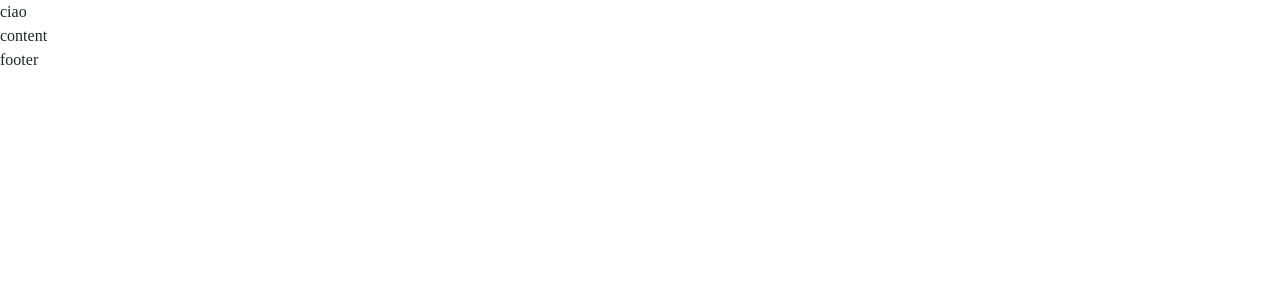
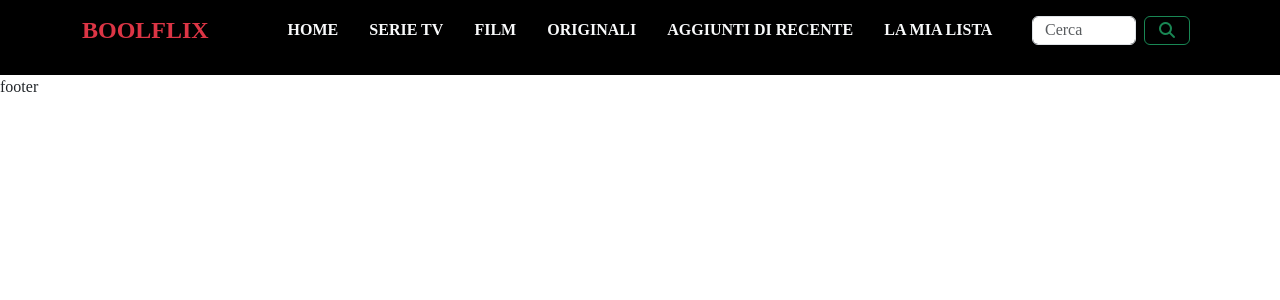
Before and after one commit to Andrea030105/vite-boolflix, a Vue app: page / in a window 1280 px wide. Shown: the top 300 px of the page. Built offline with nearby package versions, Linux system fonts and the light colour scheme.

Commit message:
Milestone-0-1-done

```diff
--- a/package.json
+++ b/package.json
@@ -10,6 +10,7 @@
   },
   "dependencies": {
     "@fontsource-variable/montserrat": "^5.2.8",
+    "@fortawesome/fontawesome-free": "^7.1.0",
     "axios": "^1.13.4",
     "bootstrap": "^5.3.8",
     "vue": "^3.5.24"
--- a/src/App.vue
+++ b/src/App.vue
@@ -3,18 +3,33 @@
 import AppHeader from './components/AppHeader.vue';
 import AppContent from './components/AppContent.vue';
 import AppFooter from './components/AppFooter.vue';
+import { store } from './store';
+import axios from 'axios';
 
 export default {
+  data() {
+    return {
+      store,
+    }
+  },
   components: {
     AppHeader,
     AppContent,
     AppFooter
-  }
+  },
+  methods: {
+    titlesearch() {
+      let newUrl = store.url + store.keyApi + "&query=" + store.wordSearch;
+      axios.get(newUrl).then((response) => {
+        store.filmSearchArray = response.data.results
+      })
+    }
+  },
 }
 </script>
 <template>
 
-  <AppHeader />
+  <AppHeader @search="titlesearch" />
   <AppContent />
   <AppFooter />
 
--- a/src/components/AppContent.vue
+++ b/src/components/AppContent.vue
@@ -1,11 +1,20 @@
 <script>
+import { store } from '../store';
+
 export default {
-
+    data() {
+        return {
+            store,
+        }
+    },
 }
 </script>
 <template>
-    <div>
-        content
+    <div v-for="(item, index) in store.filmSearchArray" :key="index">
+        {{ item.original_title }}
+        {{ item.title }}
+        {{ item.original_language }}
+        {{ item.vote_average }}
     </div>
 </template>
 <style lang="scss" scoped></style>
--- a/src/components/AppHeader.vue
+++ b/src/components/AppHeader.vue
@@ -1,11 +1,74 @@
 <script>
+import { store } from '../store';
+
 export default {
-
+    data() {
+        return {
+            menuArray: [
+                "Home",
+                "Serie Tv",
+                "Film",
+                "Originali",
+                "Aggiunti di Recente",
+                "La mia lista",
+            ],
+            store,
+        }
+    },
 }
 </script>
 <template>
-    <div>
-        ciao
-    </div>
+    <header class="bg-black p-3">
+        <div class="container">
+            <div class="row">
+                <div class="col-2 d-flex align-items-center">
+                    <h2 class="text-danger text-uppercase fw-bold">
+                        BoolFlix
+                    </h2>
+                </div>
+                <div class="col-8 d-flex align-items-center">
+                    <div class="menu-list w-100">
+                        <ul class="list-unstyled d-flex justify-content-around text-light fw-bold text-uppercase m-0">
+                            <li v-for="(item, index) in menuArray" :key="index" class="mx-2">{{ item }}</li>
+                        </ul>
+                    </div>
+                </div>
+                <div class="col-2">
+                    <div class="d-flex justify-content-around">
+                        <input type="text" class="form-control w-75" placeholder="Cerca" v-model="store.wordSearch">
+                        <button @click="$emit('search')"
+                            class="btn btn-outline-success mx-2 d-flex align-items-center justify-content-center">
+                            <i class="fa-solid fa-magnifying-glass"></i>
+                        </button>
+                    </div>
+                </div>
+            </div>
+        </div>
+    </header>
 </template>
-<style lang="scss" scoped></style>
+<style lang="scss" scoped>
+@use '../style/patrial/variables' as *;
+
+header {
+    height: 75px;
+
+    h2 {
+        font-size: 1.5rem;
+        margin: 0;
+
+        &:hover {
+            cursor: pointer;
+        }
+    }
+
+    input,
+    button {
+        height: 1.8rem;
+    }
+
+    li:hover {
+        color: $primaryCl;
+        cursor: pointer;
+    }
+}
+</style>
--- a/src/main.js
+++ b/src/main.js
@@ -7,6 +7,9 @@ import "bootstrap/dist/css/bootstrap.min.css";
 // Importa JavaScript di Bootstrap (opzionale, solo se usi componenti interattivi)
 import * as bootstrap from "bootstrap/dist/js/bootstrap.bundle";
 
+// Import Font Awesome CSS
+import "@fortawesome/fontawesome-free/css/all.css";
+
 const app = createApp(App);
 app.provide("bootstrap", bootstrap);
 app.mount("#app");
--- /dev/null
+++ b/src/store.js
@@ -0,0 +1,8 @@
+import { reactive } from "vue";
+
+export const store = reactive({
+  keyApi: "85916cd89331c75a2a3e981197169b27",
+  url: "https://api.themoviedb.org/3/search/movie?api_key=",
+  wordSearch: "",
+  filmSearchArray: [],
+});
--- a/src/style/patrial/_variables.scss
+++ b/src/style/patrial/_variables.scss
@@ -0,0 +1 @@
+$primaryCl: #e4131a;
```
Also changed, not shown: 1 other file (tests, documents, lock files or other folders).
